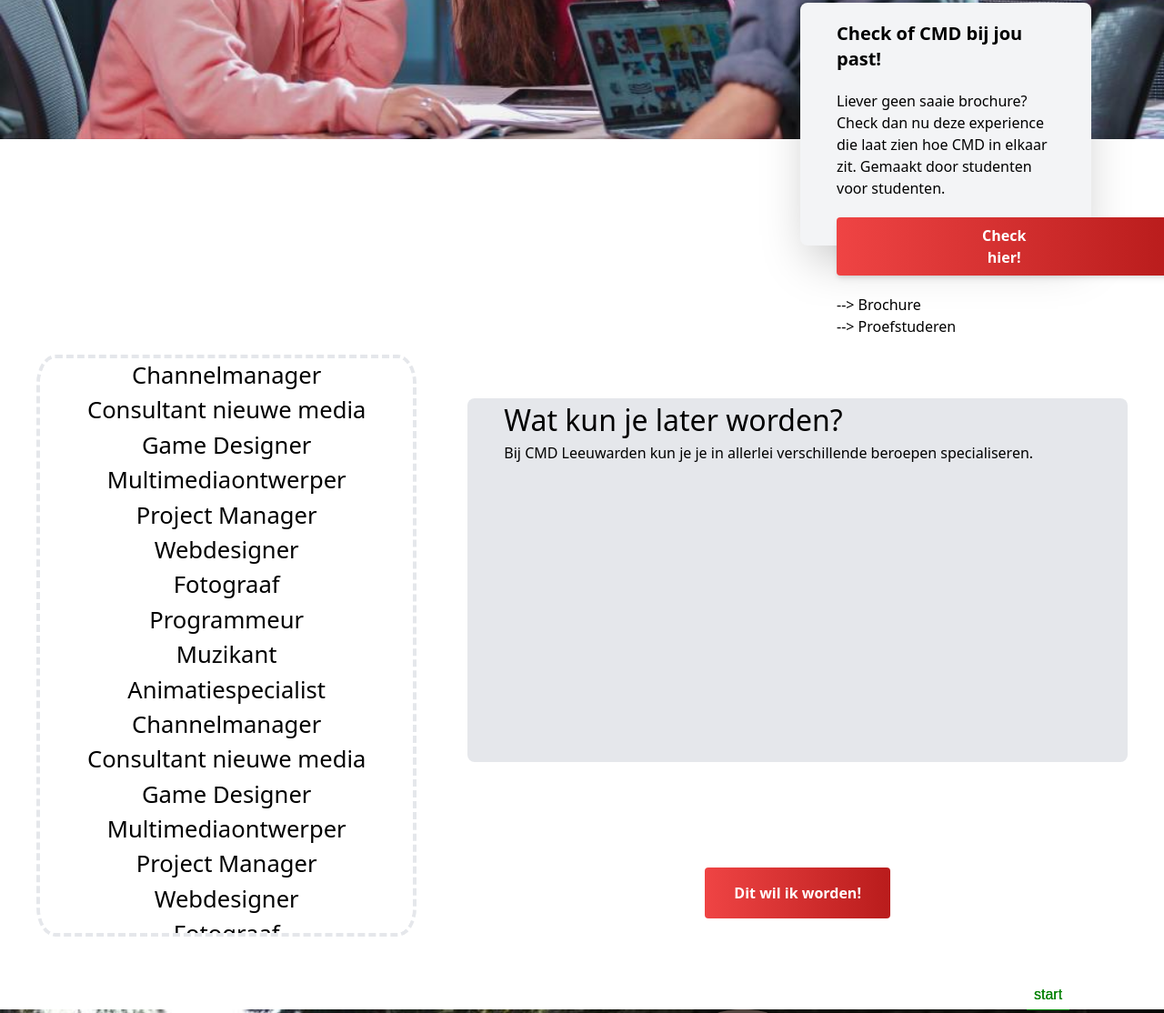
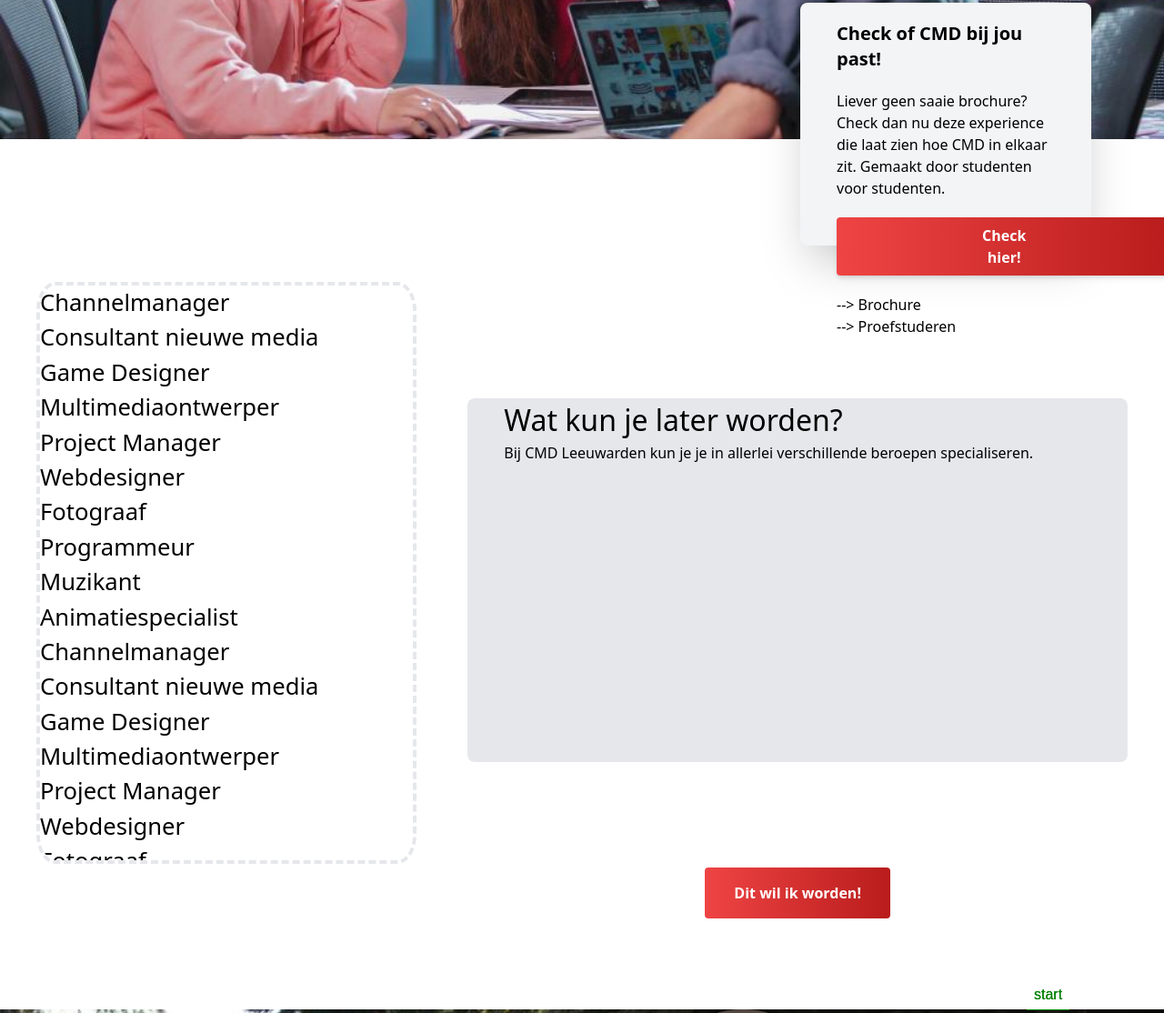
Before and after one commit to MrBlawk/CMD-Roadtrip, a website with bundled scripts: page index.html in a window 1280 px wide. Shown: the part 490-1604 px from the top of the page at 91% size. Built offline with nearby package versions, Linux system fonts and the light colour scheme.

Commit message:
tailwind added, break-word

```diff
--- a/index.html
+++ b/index.html
@@ -12,7 +12,7 @@
 
     <div class="flex main bg-white-100 h-screen w-screen" id="levelOne">
 
-        <img src="./img/bg.jpg" alt="" class="m-auto w-screen align-middle ">
+        <img src="./img/bg.jpg" alt="" class="m-auto w-screen">
 
         <div class="absolute bg-gray-100 w-3/12 h-2/6 rounded-lg bottom-10 right-20 shadow-2xl float-right">
             <div>
@@ -29,7 +29,7 @@
     </div>
 
     <div class="grid grid-rows-3 grid-flow-col gap-4" id="levelTwo">
-        <div class="row-span-3 h-4/5 max-h-screen self-center ml-10 border-dashed border-4 border-stone-900" id="textContainer"></div>
+        <div class="row-span-3 h-4/5 max-h-screen ml-10 border-dashed border-4 border-stone-900 align-items flex-shrink-0" id="textContainer"></div>
 
 
             <div class="row-span-2 col-span-1 mt-32 ml-10 mr-10 bg-gray-200 rounded-lg" >
--- a/scripts/level_two.js
+++ b/scripts/level_two.js
@@ -1,4 +1,5 @@
 const container = document.getElementById("textContainer");
+
 
 let jobsArray = [
     "Channelmanager",
--- a/style.css
+++ b/style.css
@@ -41,16 +41,18 @@
     color: black;
 }
 
-
-
-
 #levelTwo #textContainer{
-    text-align: center;
+    overflow-x: hidden;
     background-color: white;
     border-radius: 5%;
     overflow-y: scroll;
     font-size: 2vw;
+}
 
+#levelTwo #textContainer p{
+    word-break: break-all;
+    word-wrap: break-word;
+    overflow-wrap: break-word;
 }
 
 #levelTwo #textContainer::-webkit-scrollbar{
@@ -60,6 +62,8 @@
 #textContainer p:hover{
     font-size: 3rem;
     overflow-wrap: break-word;
+    word-break: break-all;
+    word-wrap: break-word;
     font-weight: bold;
 }
 
@@ -80,7 +84,6 @@
 #levelThree .city{
     height: 100vh;
     width: 100vw;
-
     opacity: 1;
 }
 
```
